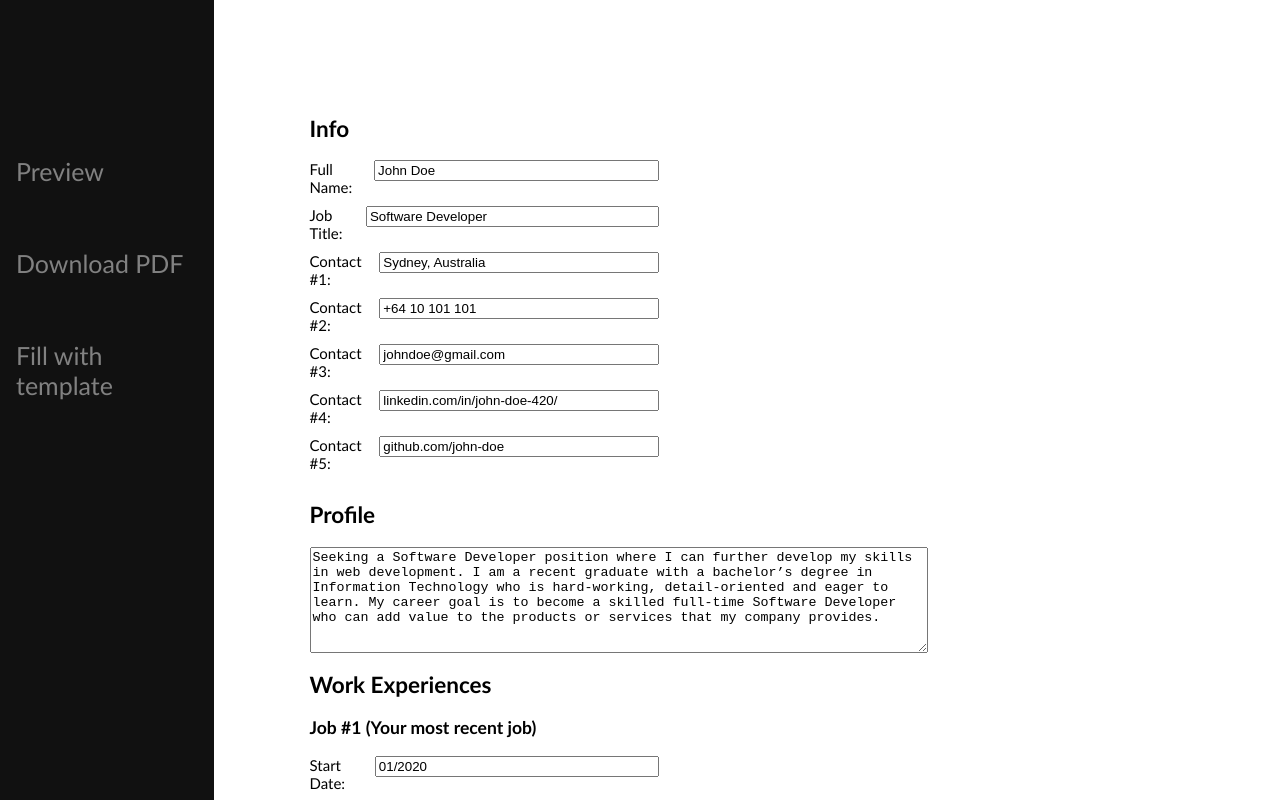
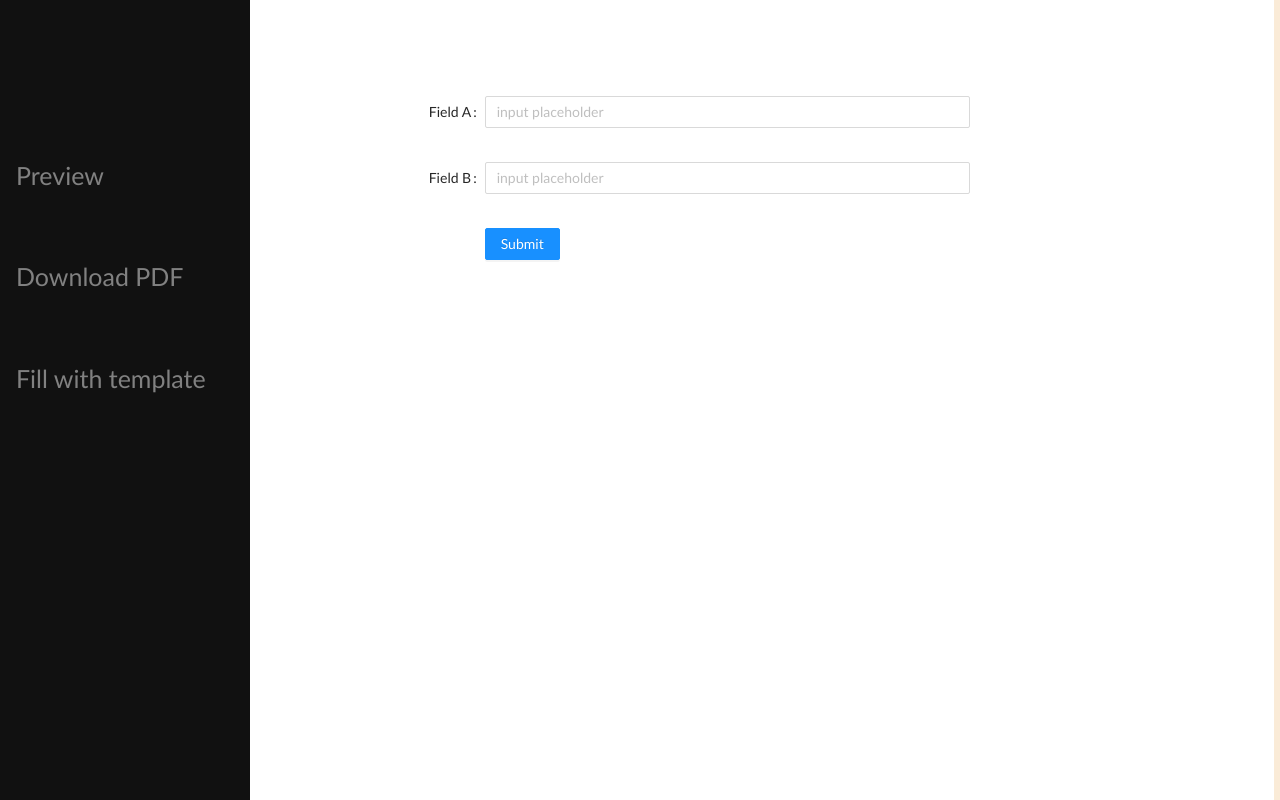
Before and after one commit to lancedang64/project_cv-builder, a React (Create React App) app: page / in a window 1280 px wide. Built offline with nearby package versions, Linux system fonts and the light colour scheme; what @react-pdf/renderer would draw is missing.

Commit message:
Refactored code to use Formik, antd, styled-component

```diff
--- a/package.json
+++ b/package.json
@@ -7,11 +7,15 @@
     "@testing-library/jest-dom": "^5.12.0",
     "@testing-library/react": "^11.2.7",
     "@testing-library/user-event": "^12.8.3",
+    "antd": "^4.16.8",
+    "formik": "^2.2.9",
     "react": "^17.0.2",
     "react-dom": "^17.0.2",
     "react-scripts": "4.0.3",
+    "styled-components": "^5.3.0",
     "uniqid": "^5.3.0",
-    "web-vitals": "^1.1.2"
+    "web-vitals": "^1.1.2",
+    "yup": "^0.32.9"
   },
   "scripts": {
     "start": "react-scripts start",
--- a/src/components/App.js
+++ b/src/components/App.js
@@ -1,9 +1,12 @@
+import React, { useState } from 'react';
+import 'antd/dist/antd.css';
+
 import '../styles/App.css';
-import React, { useState } from 'react';
 import FormContainer from './FormMode/FormContainer';
 import SideNav from './SideNav';
 import PreviewContainer from './PreviewMode/PreviewContainer';
 import TEMPLATE from '../TEMPLATE';
+import FormCV from './FormMode/FormCV';
 
 function App() {
 	const [isEditMode, setEditMode] = useState(true);
@@ -21,34 +24,11 @@ function App() {
 		},
 	};
 
-	function handleOnChange(event) {
-		setPersonData(prevState => {
-			const name = event.target.name;
-			console.log(event.target.key);
-			let updatedState;
-			if (name === 'contacts') {
-				updatedState = prevState.contacts.map((contact, index) => {
-					if (event.target.id === `contact${index}`)
-						contact = event.target.value;
-					return contact;
-				});
-			} else updatedState = event.target.value;
-
-			return {
-				...prevState,
-				[name]: updatedState,
-			};
-		});
-	}
-
 	return (
 		<div className='App'>
 			<SideNav functions={sideNavFunctions} />
 			{isEditMode ? (
-				<FormContainer
-					personData={personData}
-					handleOnChange={handleOnChange}
-				/>
+				<FormContainer children={<FormCV />} />
 			) : (
 				<PreviewContainer personData={personData} />
 			)}
--- /dev/null
+++ b/src/components/FormMode/FormCV.js
@@ -0,0 +1,59 @@
+import React from 'react';
+import { Formik, Field, ErrorMessage, FieldArray } from 'formik';
+import { Form as AntForm, Input, Button, Radio } from 'antd';
+
+const FormCV = props => {
+	const formikProps = {
+		initialValues: {
+			fullName: '',
+			jobTitle: '',
+			contacts: [],
+			profile: '',
+			workExperience: [],
+		},
+		validationSchema: {},
+		onSubmit: values => {
+			setTimeout(() => {
+				alert(JSON.stringify(values, null, 2));
+			}, 400);
+		},
+	};
+
+	const formItemLayout = {
+		layout: 'horizontal',
+		labelCol: {
+			span: 4,
+		},
+		wrapperCol: {
+			span: 14,
+		},
+	};
+
+	const buttonItemLayout = {
+		wrapperCol: {
+			span: 14,
+			offset: 4,
+		},
+	};
+
+	return (
+		<Formik
+			{...formikProps}
+			render={({ values }) => (
+				<AntForm {...formItemLayout}>
+					<AntForm.Item label='Field A'>
+						<Input placeholder='input placeholder' />
+					</AntForm.Item>
+					<AntForm.Item label='Field B'>
+						<Input placeholder='input placeholder' />
+					</AntForm.Item>
+					<AntForm.Item {...buttonItemLayout}>
+						<Button type='primary'>Submit</Button>
+					</AntForm.Item>
+				</AntForm>
+			)}
+		/>
+	);
+};
+
+export default FormCV;
--- a/src/components/FormMode/FormContainer.js
+++ b/src/components/FormMode/FormContainer.js
@@ -1,65 +1,16 @@
 import React from 'react';
-import CompulsoryField from './CompulsoryField';
-import Section from './Section';
-import WorkExperience from './WorkExperience';
+import styled from 'styled-components';
 
-function FormContainer(props) {
-	const { fullName, jobTitle, contacts, profile, workExperience } =
-		props.personData;
+const StyledFormContainer = styled.div`
+	padding: 2.54cm;
+	width: 80%;
+	background-color: white;
+	font-size: 15px;
+	overflow: scroll;
+`;
 
-	const contactFields = contacts.map((contact, index) => {
-		return (
-			<CompulsoryField
-				key={index}
-				id={`contact${index}`}
-				label={`Contact #${index + 1}`}
-				name={`contacts`}
-				value={contact}
-				handleOnChange={props.handleOnChange}
-			/>
-		);
-	});
-
-	const workExperienceFields = workExperience.map((experience, index) => {
-		return (
-			<WorkExperience
-				key={index}
-				index={index}
-				workExpData={experience}
-				handleOnChange={props.handleOnChange}
-			/>
-		);
-	});
-
-	return (
-		<form className='FormContainer'>
-			<Section name='Info'>
-				<CompulsoryField
-					label='Full Name'
-					name='fullName'
-					value={fullName}
-					handleOnChange={props.handleOnChange}
-				/>
-				<CompulsoryField
-					label='Job Title'
-					name='jobTitle'
-					value={jobTitle}
-					handleOnChange={props.handleOnChange}
-				/>
-				{contactFields}
-			</Section>
-			<Section name='Profile'>
-				<CompulsoryField
-					type='textArea'
-					className='profile'
-					name='profile'
-					value={profile}
-					handleOnChange={props.handleOnChange}
-				/>
-			</Section>
-			<Section name='Work Experiences' children={workExperienceFields} />
-		</form>
-	);
-}
+const FormContainer = props => {
+	return <StyledFormContainer>{props.children}</StyledFormContainer>;
+};
 
 export default FormContainer;
--- a/src/components/FormMode/WorkExperience.js
+++ b/src/components/FormMode/WorkExperience.js
@@ -1,52 +1,43 @@
+import { FieldArray, Field } from 'formik';
 import React from 'react';
-import CompulsoryField from './CompulsoryField';
 
-function WorkExperience(props) {
-	const { index, workExpData, handleOnChange } = props;
+const WorkExperience = ({ values }) => {
 	return (
-		<div className='WorkExperience'>
-			<h3>
-				Job #{index + 1} {index === 0 ? '(Your most recent job)' : null}
-			</h3>
-			<CompulsoryField
-				label='Start Date'
-				name='startDate'
-				value={workExpData.startDate}
-				handleOnChange={handleOnChange}
-			/>
-			<CompulsoryField
-				label='End Date'
-				name='endDate'
-				value={workExpData.endDate}
-				handleOnChange={handleOnChange}
-			/>
-			<CompulsoryField
-				label='Position'
-				name='position'
-				value={workExpData.position}
-				handleOnChange={handleOnChange}
-			/>
-			<CompulsoryField
-				label='Company'
-				name='company'
-				value={workExpData.company}
-				handleOnChange={handleOnChange}
-			/>
-			{workExpData.description.map((task, index) => {
-				return (
-					<CompulsoryField
-						key={index}
-						type='textArea'
-						className='descriptionTask'
-						label={`Task ${index + 1}`}
-						name='description'
-						value={task}
-						handleOnChange={handleOnChange}
-					/>
-				);
-			})}
-		</div>
+		<FieldArray
+			name='workExperience'
+			render={arrayHelpers => (
+				<div>
+					{values.friends && values.friends.length > 0 ? (
+						values.friends.map((friend, index) => (
+							<div key={index}>
+								<Field name={`friends.${index}`} />
+								<button
+									type='button'
+									onClick={() => arrayHelpers.remove(index)} // remove a friend from the list
+								>
+									-
+								</button>
+								<button
+									type='button'
+									onClick={() => arrayHelpers.insert(index, '')} // insert an empty string at a position
+								>
+									+
+								</button>
+							</div>
+						))
+					) : (
+						<button type='button' onClick={() => arrayHelpers.push('')}>
+							{/* show this when user has removed all friends from the list */}
+							Add a friend
+						</button>
+					)}
+					<div>
+						<button type='submit'>Submit</button>
+					</div>
+				</div>
+			)}
+		/>
 	);
-}
+};
 
 export default WorkExperience;
--- a/src/styles/App.css
+++ b/src/styles/App.css
@@ -39,14 +39,6 @@ body {
 	cursor: pointer;
 }
 
-.FormContainer {
-	padding: 2.54cm;
-	width: 80%;
-	background-color: white;
-	font-size: 15px;
-	overflow: scroll;
-}
-
 .inputDiv {
 	width: 40%;
 	display: flex;
```
Also changed, not shown: src/index.js (+4 -5 lines), src/styles/index.css (deleted), 1 other file (tests, documents, lock files or other folders).
